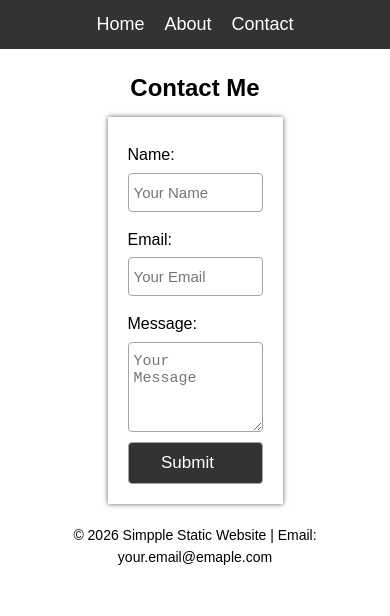
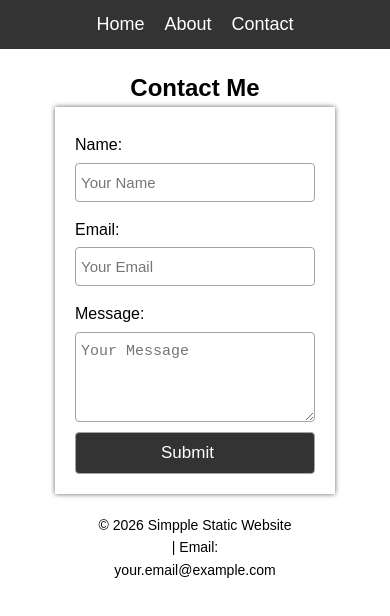
Before and after one commit to Divine-Chidozie/simple-static-website-codeveda-, a plain HTML site: page contact.html in a window 390 px wide. Drawn offline with Linux system fonts and the light colour scheme.

Commit message:
added media query for responsive desgin

```diff
--- a/contact.html
+++ b/contact.html
@@ -4,6 +4,7 @@
     <meta charset="UTF-8" />
     <meta name="viewport" content="width=device-width, initial-scale=1.0" />
     <link rel="stylesheet" href="css/styles.css" />
+    <link rel="stylesheet" href="css/media.css" />
     <title>Contact - Simple Static Website</title>
   </head>
   <body>
@@ -46,7 +47,7 @@
     </main>
 
     <footer class="footer contact-footer">
-      <p>&copy; 2026 Simpple Static Website | Email: your.email@emaple.com</p>
+      <p>&copy; 2026 Simpple Static Website | Email: your.email@example.com</p>
     </footer>
   </body>
 </html>
--- /dev/null
+++ b/css/media.css
@@ -0,0 +1,17 @@
+@media screen and (max-width: 600px) {
+  .hero h1,
+  .about h1 {
+    font-size: 35px;
+  }
+  footer {
+    text-align: center;
+    margin-bottom: 10px;
+    max-width: 200px;
+  }
+
+  form {
+    max-width: 900px;
+    width: 80%;
+    margin: 0 auto;
+  }
+}
```
Also changed, not shown: about.html (+2 -1 lines), index.html (+2 -1 lines), css/styles.css (line endings or trailing spaces).
